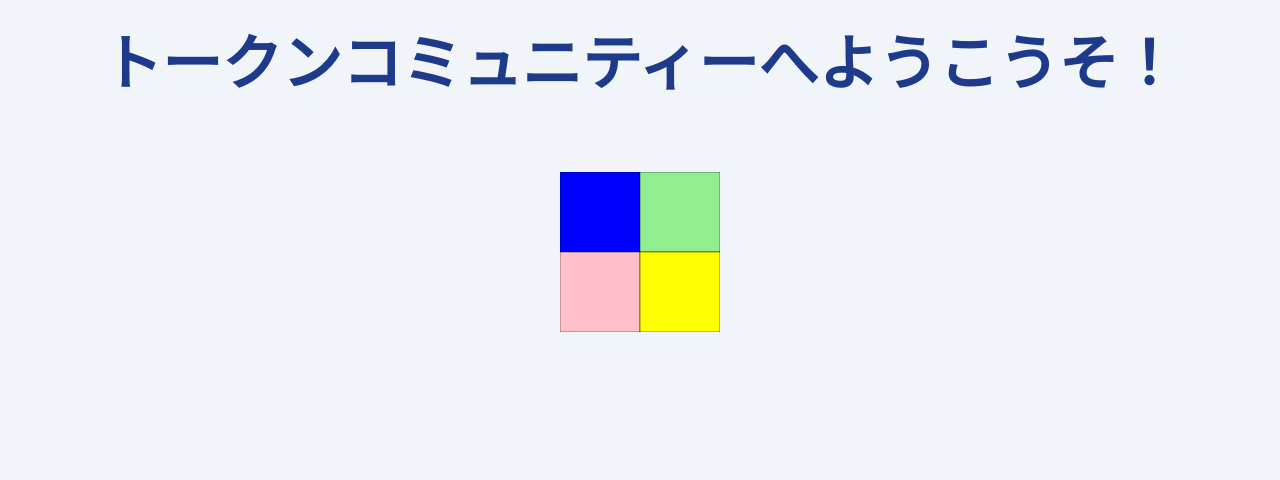
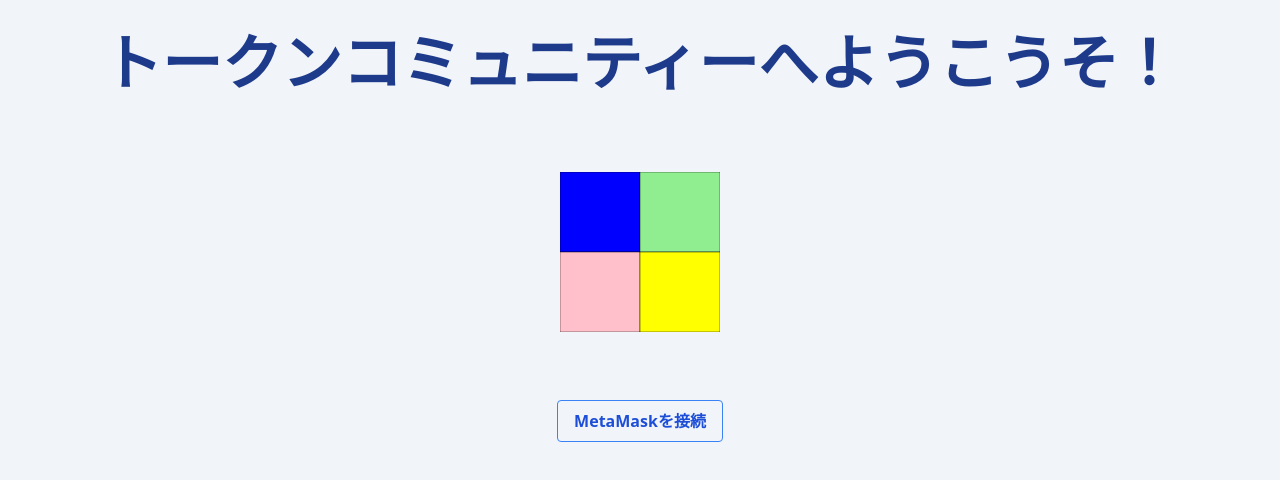
Before and after one commit to ShotaWeb3/token-community, a Next.js app in the folder frontend/: page / in a window 1280 px wide. Shown: the top 480 px of the page. Built offline with nearby package versions, Linux system fonts and the light colour scheme.

Commit message:
frontend: MetaMask接続機能実装

```diff
--- a/frontend/pages/index.js
+++ b/frontend/pages/index.js
@@ -39,6 +39,19 @@
       }
     }
   }
+
+  const connectWallet = async () => {
+    try {
+      const { ethereum } = window
+      const accounts = await ethereum.request({
+        method: 'eth_requestAccounts'
+      })
+      console.log(`account: ${accounts[0]}`)
+      setAccount(accounts[0])
+    } catch (err) {
+      console.log(err)
+    }
+  }
   useEffect(() => {
     checkMetaMaskInstalled()
     checkChainId()
@@ -67,6 +80,15 @@
           <polygon points="175 175, 350 175, 350 350, 175 350" stroke="black" fill="#ffff00" />
         </svg>
       </div>
+      <div className={'flex mt-1'}>
+        {account === '' ? (
+          <button className={'bg-transparent text-blue-700 font-semibold py-2 px-4 border border-blue-500 rounded hover:border-transparent hover:text-white hover:bg-blue-500 hover:cursor-pointer'}
+            onClick={connectWallet}>
+            MetaMaskを接続
+          </button>
+        ) : (<></>) }
+      </div>
+
     </div>
   )
 }
```
